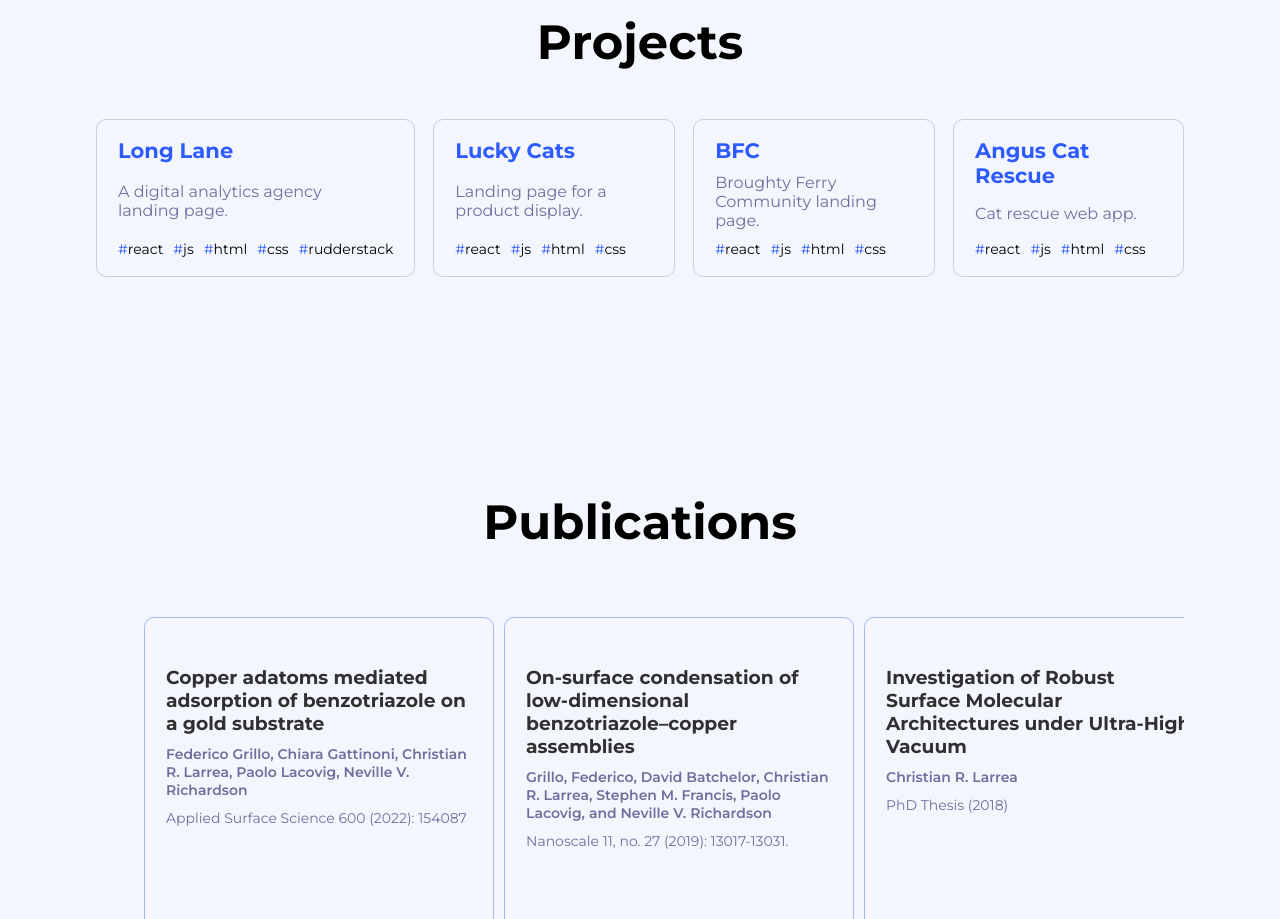
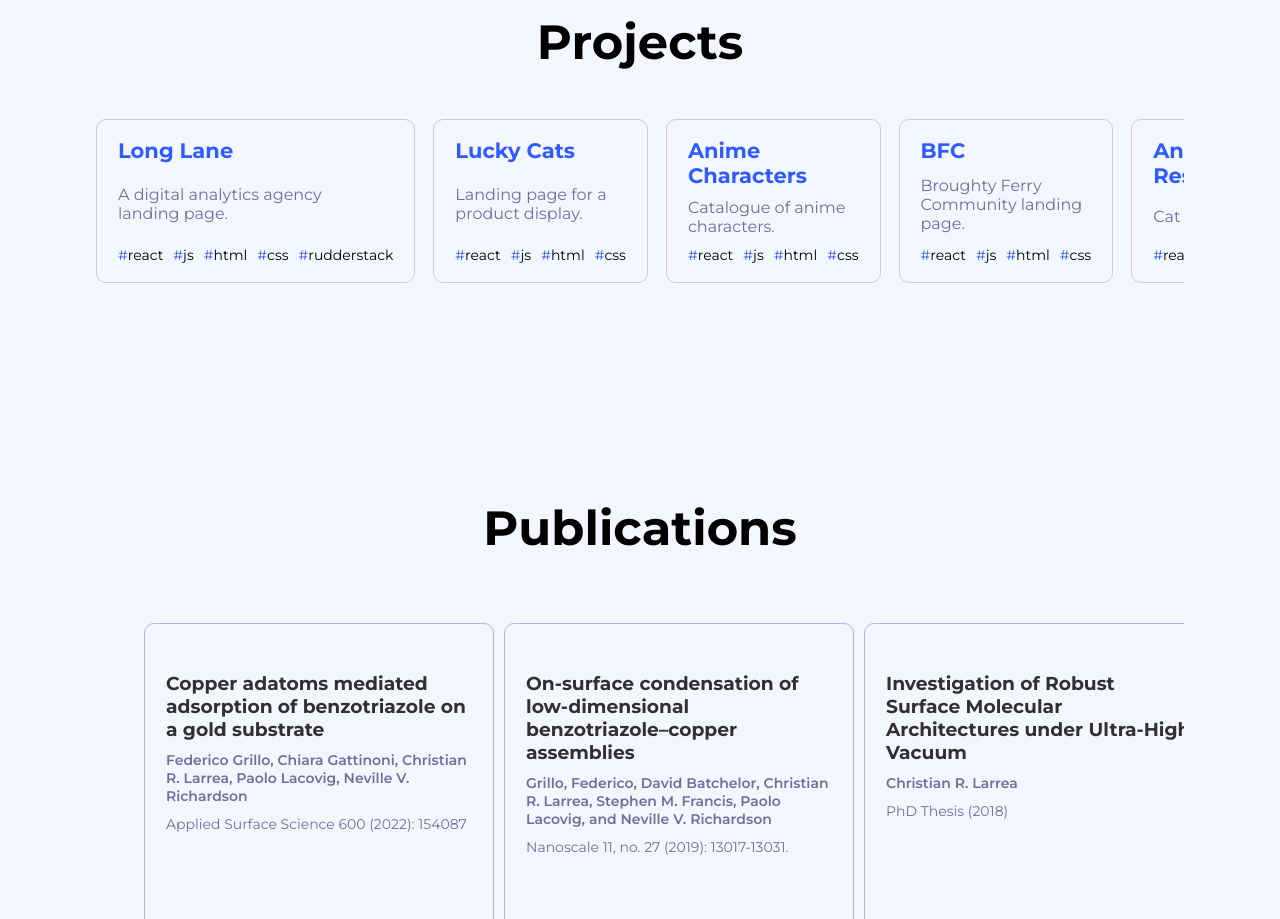
Before and after one commit to crlarrea/crlarrea.github.io, a React (Vite) app: page / in a window 1280 px wide. Shown: the part 3280-4199 px from the top of the page. Built offline with nearby package versions, Linux system fonts and the light colour scheme.

Commit message:
add anime characters

```diff
--- a/src/assets/data/Data.jsx
+++ b/src/assets/data/Data.jsx
@@ -416,6 +416,13 @@ const projects = [
     link: "https://lucky-cats.onrender.com/"
   },
   {
+    name: "anime characters",
+    description: "Catalogue of anime characters.",
+    tags: ["react", "js", "html", "css"],
+    image: null,
+    link: "https://anime-characters.onrender.com/"
+  },
+  {
     name: "BFC",
     description: "Broughty Ferry Community landing page.",
     tags: ["react", "js", "html", "css"],
```
